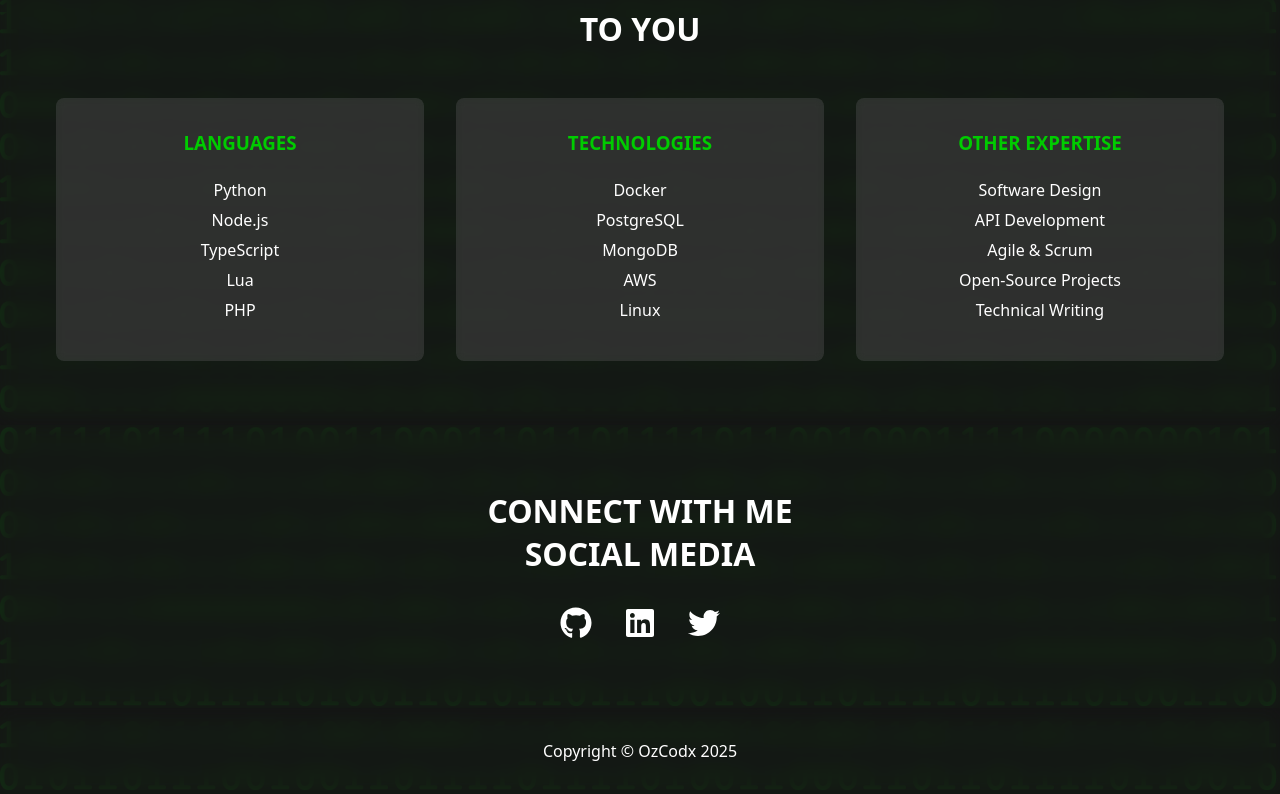
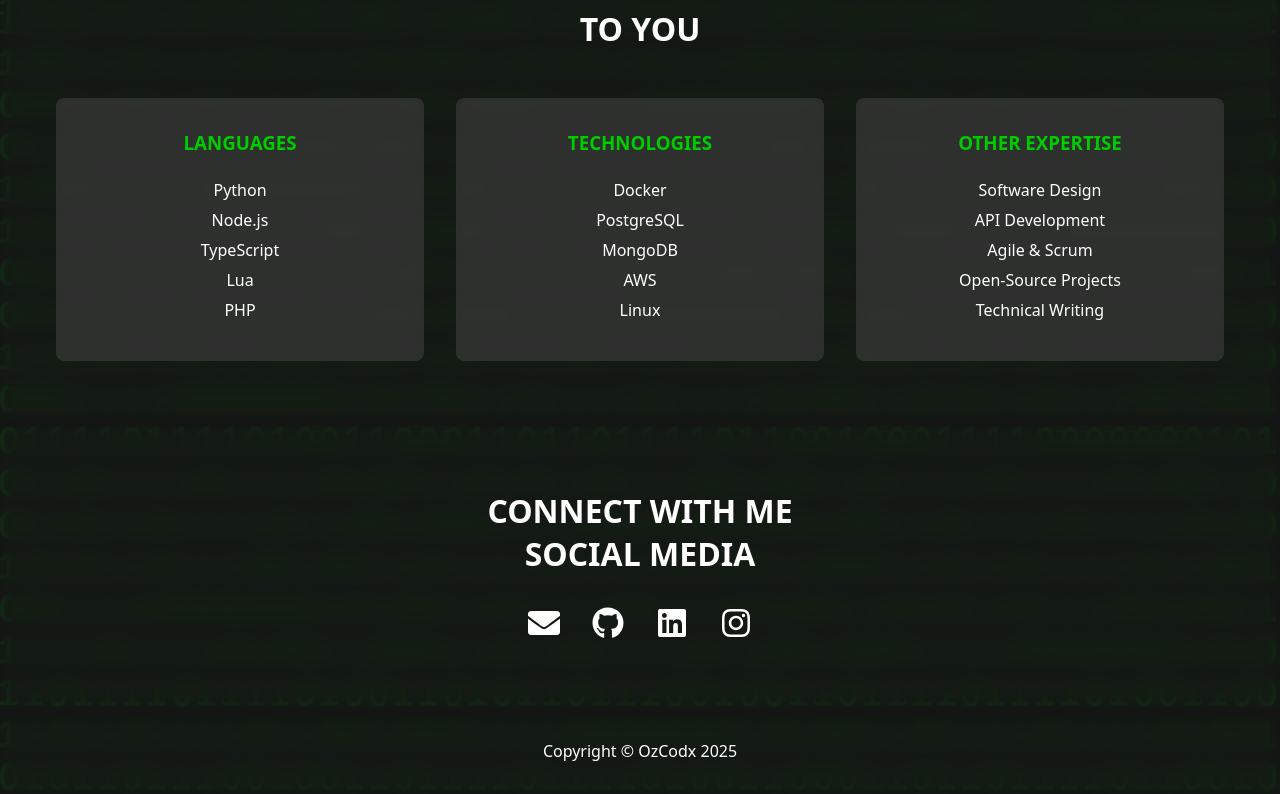
Before and after one commit to ozkar-co/personal-site, a React (Vite) app: page / in a window 1280 px wide. Shown: the part 964-1758 px from the top of the page. Built offline with nearby package versions, Linux system fonts and the light colour scheme.

Commit message:
Update Social component

```diff
--- a/src/components/Social/Social.tsx
+++ b/src/components/Social/Social.tsx
@@ -1,4 +1,4 @@
-import { FaGithub, FaLinkedin, FaTwitter } from 'react-icons/fa'
+import { FaGithub, FaLinkedin, FaInstagram, FaEnvelope } from 'react-icons/fa'
 import './Social.scss'
 
 export const Social = () => {
@@ -6,14 +6,17 @@ export const Social = () => {
     <section id="social" className="social">
       <h2>CONNECT WITH ME<br />SOCIAL MEDIA</h2>
       <div className="social-links">
+        <a href="mailto:ozcodx@gmail.com" aria-label="Email">
+          <FaEnvelope size={32} />
+        </a>
         <a href="https://github.com/ozcodx" target="_blank" rel="noopener noreferrer" aria-label="GitHub">
           <FaGithub size={32} />
         </a>
         <a href="https://linkedin.com/in/ozcodx" target="_blank" rel="noopener noreferrer" aria-label="LinkedIn">
           <FaLinkedin size={32} />
         </a>
-        <a href="https://twitter.com/ozcodx" target="_blank" rel="noopener noreferrer" aria-label="Twitter">
-          <FaTwitter size={32} />
+        <a href="https://www.instagram.com/ozcodx/" target="_blank" rel="noopener noreferrer" aria-label="Instagram">
+          <FaInstagram size={32} />
         </a>
       </div>
     </section>
```
